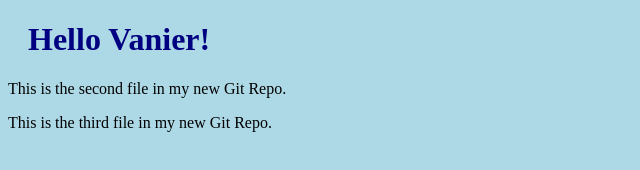
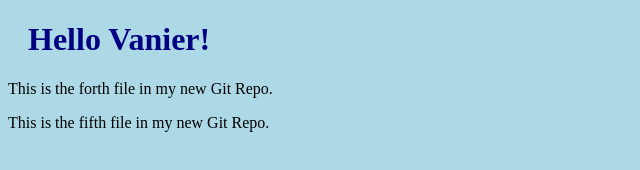
Before and after one commit to MohandChebbine1/MyWeb1, a plain HTML site: page index.html in a window 1280 px wide. Shown: the full height of the page, 0-640 px from the left. Drawn offline with Linux system fonts and the light colour scheme.

Commit message:
Second release of Hello World!

```diff
--- a/index.html
+++ b/index.html
@@ -7,8 +7,8 @@
 <body>
 
 <h1>Hello Vanier!</h1>
-<p>This is the second file in my new Git Repo.</p>
-<p>This is the third file in my new Git Repo.</p>
+<p>This is the forth file in my new Git Repo.</p>
+<p>This is the fifth file in my new Git Repo.</p>
 
 </body>
 </html>
```
